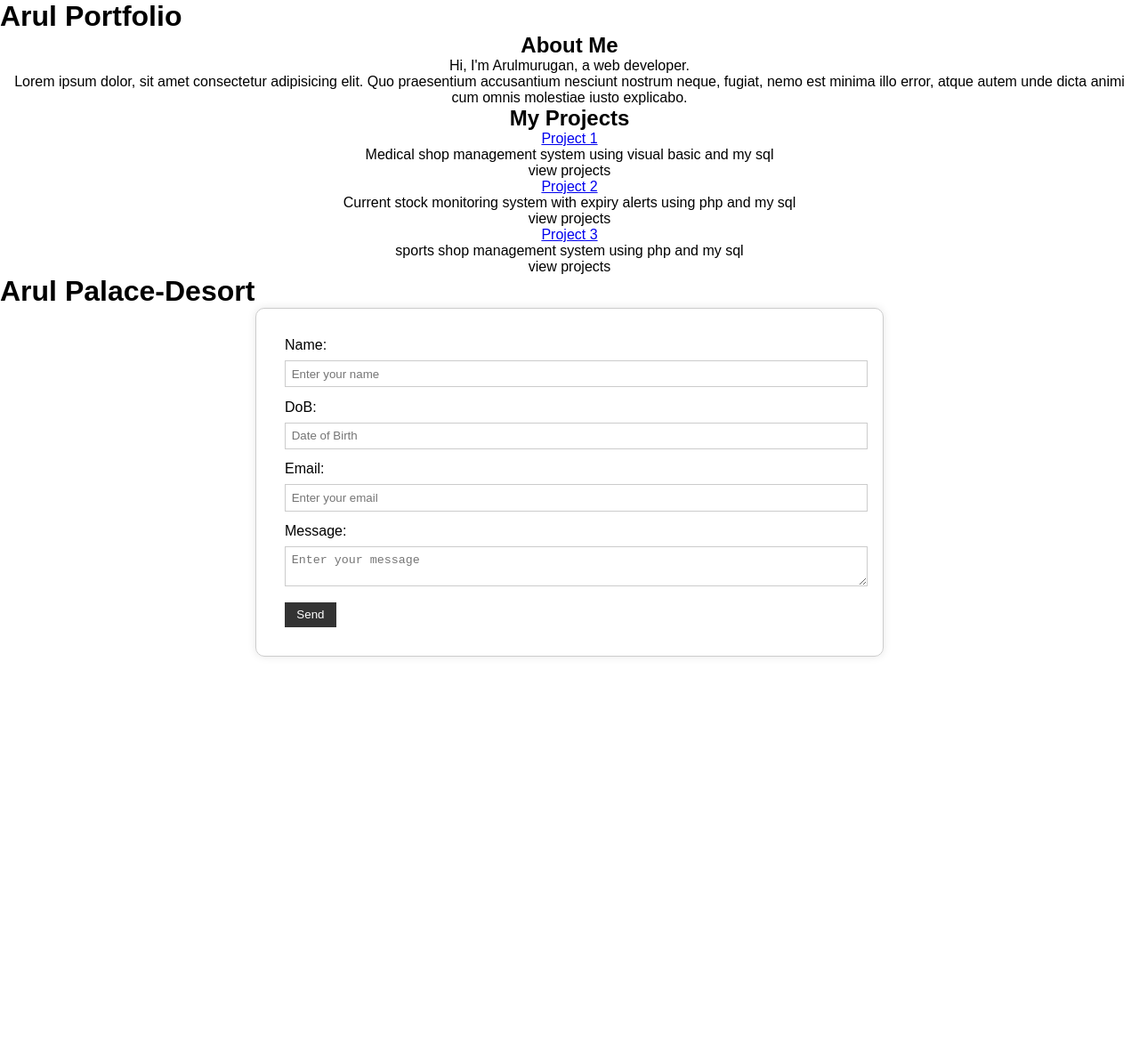
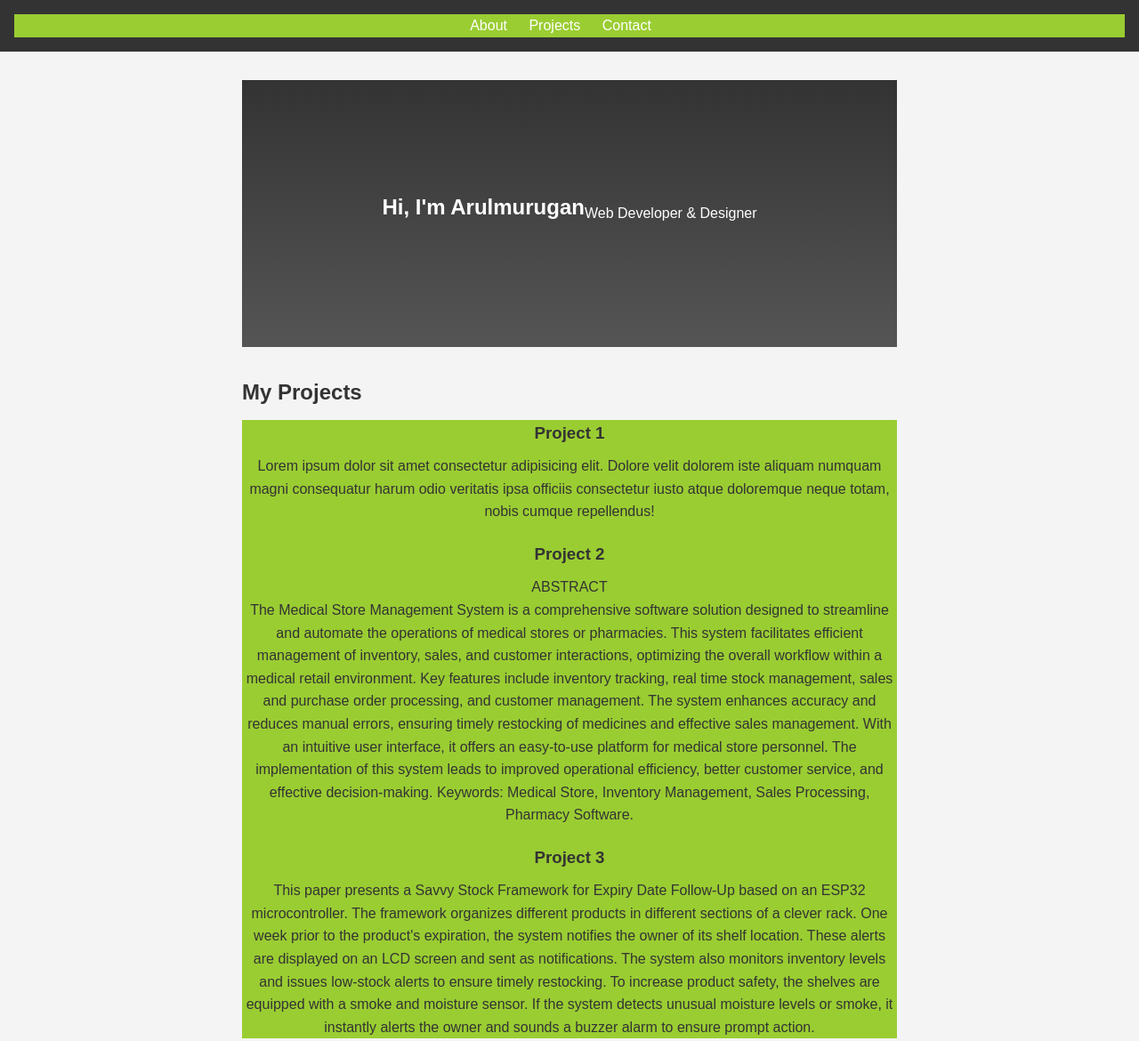
Before and after one commit to marul4971-debug/Portfolio-Batch-27, a plain HTML site: page index.html in a window 1280 px wide. Shown: the top 1170 px of the page at 89% size. Before the commit the page ends 800 px from the top, so only its background shows below. Drawn offline with Linux system fonts and the light colour scheme.

Commit message:
Add files via upload

```diff
--- a/index.html
+++ b/index.html
@@ -1,51 +1,74 @@
-<!DOCTYPE html>
 <html>
 <head>
-  <title>My Portfolio</title>
+  <title>Arul Portfolio</title>
   <link rel="stylesheet" href="style.css">
 </head>
 <body>
-  <h1>Arul  Portfolio</h1>
-  <section>
-    <h2>About Me</h2>
-    <p>Hi, I'm Arulmurugan, a web developer.</p>
-    <p>Lorem ipsum dolor, sit amet consectetur adipisicing elit. Quo praesentium accusantium nesciunt nostrum neque, fugiat, nemo est minima illo error, atque autem unde dicta animi cum omnis molestiae iusto explicabo.</p>
-  </section>
-  <section>
-    <h2>My Projects</h2>
-    <ul>
-      <li><a href="#">Project 1</a></li>
-      <a>Medical shop management system using visual basic and my sql </a>
+  <header>
+    <title>Arul Portfolio</title>
+    <nav>
+      <ul>
+        <li><a href="#about">About</a></li>
+        <li><a href="#projects">Projects</a></li>
+        <li><a href="#contact">Contact</a></li>
+      </ul>
+    </nav>
+  </header>
+  <main>
+    <section id="about">
+      <h1>Hi, I'm Arulmurugan </h1>
       <br>
-      <a>view projects</a>
-      <li><a href="#">Project 2</a></li>
-      <a>Current stock monitoring system with expiry alerts using php and my sql </a>
-      <br>
-      <a>view projects</a>
-      <li><a href="#">Project 3</a></li>
-      <a>sports shop management system using php and my sql </a>
-    <br>
-    <a>view projects</a>
+      <p>Web Developer & Designer</p>
+    </section>
+    <section id="projects">
+      <h2>My Projects</h2>
+      <ul>
+        <li>
+          <h3>Project 1</h3>
+          <p>Lorem ipsum dolor sit amet consectetur adipisicing elit. Dolore velit dolorem iste aliquam numquam magni consequatur harum odio veritatis ipsa officiis consectetur iusto atque doloremque neque totam, nobis cumque repellendus!</p>
+        </li>
+        <li>
+          <h3>Project 2</h3>
+          <p>ABSTRACT<br>
+
+The Medical Store Management System is a comprehensive software solution designed to
+streamline and automate the operations of medical stores or pharmacies. This system facilitates
+efficient management of inventory, sales, and customer interactions, optimizing the overall
+workflow within a medical retail environment. Key features include inventory tracking, real
+time stock management, sales and purchase order processing, and customer management. The
+system enhances accuracy and reduces manual errors, ensuring timely restocking of medicines
+and effective sales management. With an intuitive user interface, it offers an easy-to-use
+platform for medical store personnel. The implementation of this system leads to improved
+operational efficiency, better customer service, and effective decision-making.
+Keywords: Medical Store, Inventory Management, Sales Processing, Pharmacy Software.</p>
+        <li>
+            <h3>Project 3</h3>
+            <p>This paper presents a Savvy Stock Framework for Expiry Date Follow-Up based on an
+ESP32 microcontroller. The framework organizes different products in different sections of a
+clever rack. One week prior to the product's expiration, the system notifies the owner of its
+shelf location. These alerts are displayed on an LCD screen and sent as notifications. The
+system also monitors inventory levels and issues low-stock alerts to ensure timely restocking.
+To increase product safety, the shelves are equipped with a smoke and moisture sensor. If the
+system detects unusual moisture levels or smoke, it instantly alerts the owner and sounds a
+buzzer alarm to ensure prompt action.</p>
     </ul>
-  </section>
-   <!DOCTYPE html>
-<html>
-<head>
-  <title>Contact Form</title>
-  <link rel="stylesheet" href="style.css">
-</head>
-<body>
-  <h1>Arul Palace-Desort</h1>
-  <form id="contact-form">
-    <label for="name">Name:</label>
-    <input type="text" id="name" placeholder="Enter your name"><br>
-   <label for="name">DoB:</label>
-    <input type="text" id="name" placeholder="Date of Birth"><br>
-   <label for="email">Email:</label>
-    <input type="email" id="email" placeholder="Enter your email"><br>
-    <label for="message">Message:</label>
-    <textarea id="message" placeholder="Enter your message"></textarea><br>
-    <button id="submit-btn">Send</button>
-  </form>
+</section>
+
+    </section>
+    <section id="contact">
+      <h2>Arul Contact </h2>
+      <form>
+        <input type="text" placeholder="Name">
+        <input type="email" placeholder="Email">
+        <input type="range">
+        <input type="datetime"placeholder="datetime">
+        <textarea placeholder="Message"></textarea>
+        <button>Send</button>
+      </form>
+    </section>
+  </main>
+  <footer>
+    <p>Arul Portfolio with Contact Form</p>
+  </footer>
 </body>
 </html>
--- a/style.css
+++ b/style.css
@@ -3,43 +3,104 @@
     margin: 0;
     padding: 0;
 }
-    body {
-      font-family: Arial, sans-serif;
-    }
-
-    section{
-
-        text-align: center;
-    }
-body {
-  font-family: Arial, sans-serif;
+ul{
+    text-align: center;
+    text-decoration: none;
+    background-color:yellowgreen;
+}
+/* Global Styles */
+* {
+  box-sizing: border-box;
   margin: 0;
   padding: 0;
 }
 
-#contact-form {
-  width: 50%;
+body {
+  font-family: Arial, sans-serif;
+  line-height: 1.6;
+  color: #333;
+  background-color: #f4f4f4;
+}
+
+header {
+  background-color: #333;
+  color: #fff;
+  padding: 1em;
+  text-align: center;
+}
+
+header nav ul {
+  list-style: none;
+  margin: 0;
+  padding: 0;
+}
+
+header nav ul li {
+  display: inline-block;
+  margin-right: 20px;
+}
+
+header nav a {
+  color: #fff;
+  text-decoration: none;
+}
+
+main {
+  max-width: 800px;
   margin: 0 auto;
   padding: 2em;
-  border: 1px solid #ccc;
-  border-radius: 10px;
-  box-shadow: 0 0 10px rgba(0, 0, 0, 0.1);
 }
 
-label {
-  display: block;
+section {
+  margin-bottom: 2em;
+}
+
+h1, h2, h3 {
   margin-bottom: 0.5em;
+}
+
+#about {
+  background-image: linear-gradient(to bottom, #333, #555);
+  background-size: 100% 300px;
+  background-position: 0% 100%;
+  height: 300px;
+  display: flex;
+  justify-content: center;
+  align-items: center;
+  color: #fff;
+}
+
+#projects ul {
+  list-style: none;
+  margin: 0;
+  padding: 0;
+}
+
+#projects li {
+  margin-bottom: 20px;
+}
+
+#projects img {
+  width: 100%;
+  height: 150px;
+  object-fit: cover;
+  border-radius: 10px;
+}
+
+#contact form {
+  display: flex;
+  flex-direction: column;
   align-items: center;
 }
 
-input, textarea {
+#contact input, #contact textarea {
   padding: 0.5em;
   margin-bottom: 1em;
   width: 100%;
   border: 1px solid #ccc;
 }
 
-button {
+#contact button {
   padding: 0.5em 1em;
   background-color: #333;
   color: #fff;
@@ -47,6 +108,40 @@ button {
   cursor: pointer;
 }
 
-button:hover {
-  background-color: #555;
+footer {
+  background-color: #333;
+  color: #fff;
+  padding: 1em;
+  text-align: center;
+  clear: both;
 }
+
+/* Responsive Design */
+@media (max-width: 768px) {
+  main {
+    padding: 1em;
+  }
+  #about {
+    height: 200px;
+  }
+  #projects li {
+    margin-bottom: 10px;
+  }
+}
+
+@media (max-width: 480px) {
+  header nav ul li {
+    display: block;
+    margin-right: 0;
+    margin-bottom: 10px;
+  }
+  #about {
+    height: 150px;
+  }
+  #projects img {
+    height: 100px;
+  }
+  #contact form {
+    width: 100%;
+  }
+}
```
